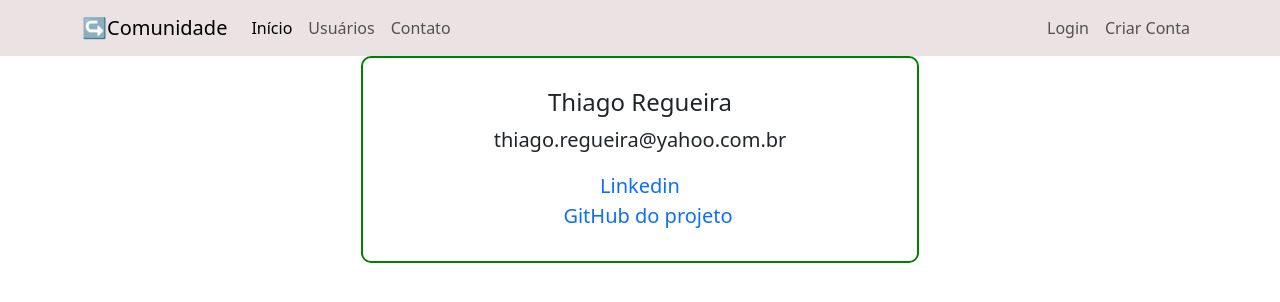
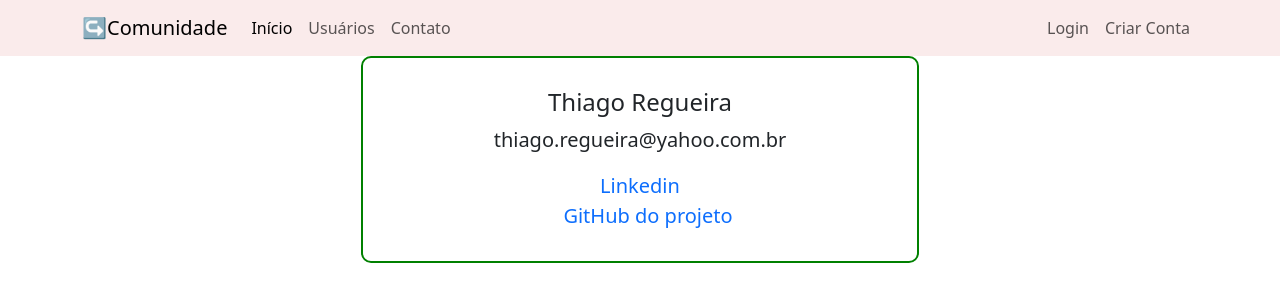
Before and after one commit to thiagoregueira/Blog_Comunidade_Flask, a Flask app: page /contato in a window 1280 px wide. Shown: the top 302 px of the page. Run offline with Flask 3, Linux system fonts and the light colour scheme.

Commit message:
Update navbar background color

```diff
--- a/comunidade/templates/navbar.html
+++ b/comunidade/templates/navbar.html
@@ -1,4 +1,4 @@
-<nav class="navbar navbar-expand-lg" style="background-color: #ebe3e3fa;">
+<nav class="navbar navbar-expand-lg" style="background-color: #faebeb;">
     <div class="container-fluid container">
         <a class="navbar-brand" href="{{ url_for('home') }}">↪️Comunidade</a>
 
```
